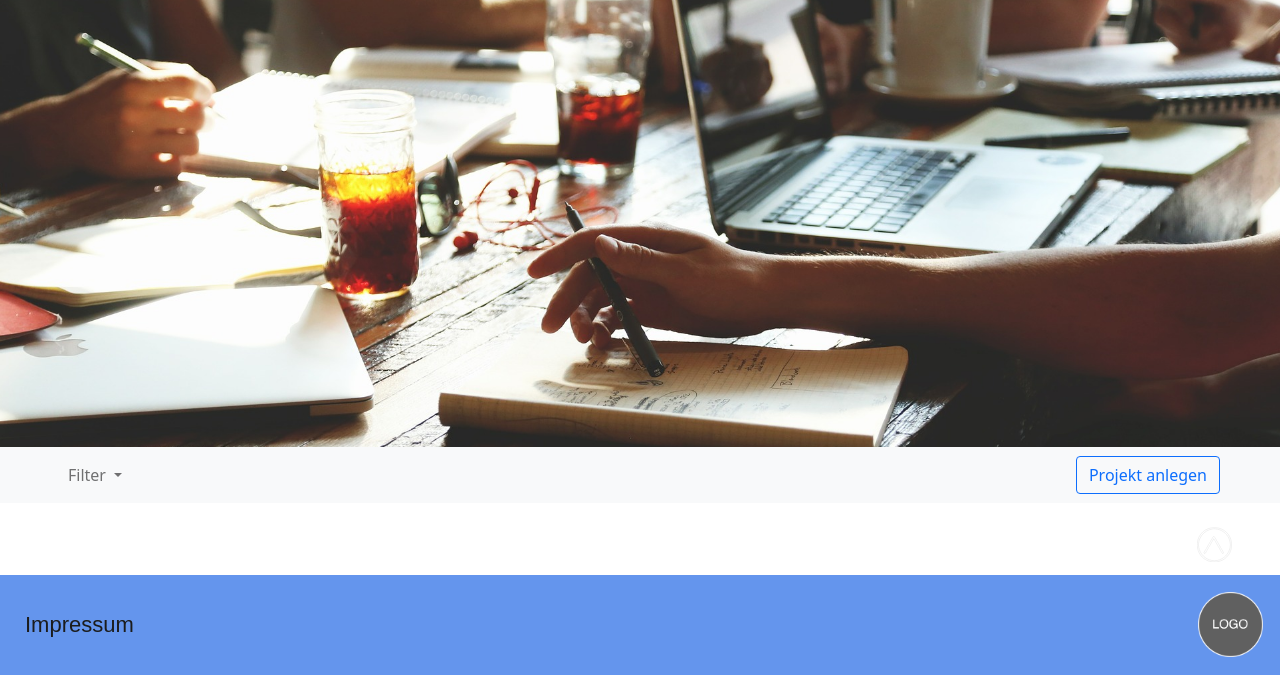
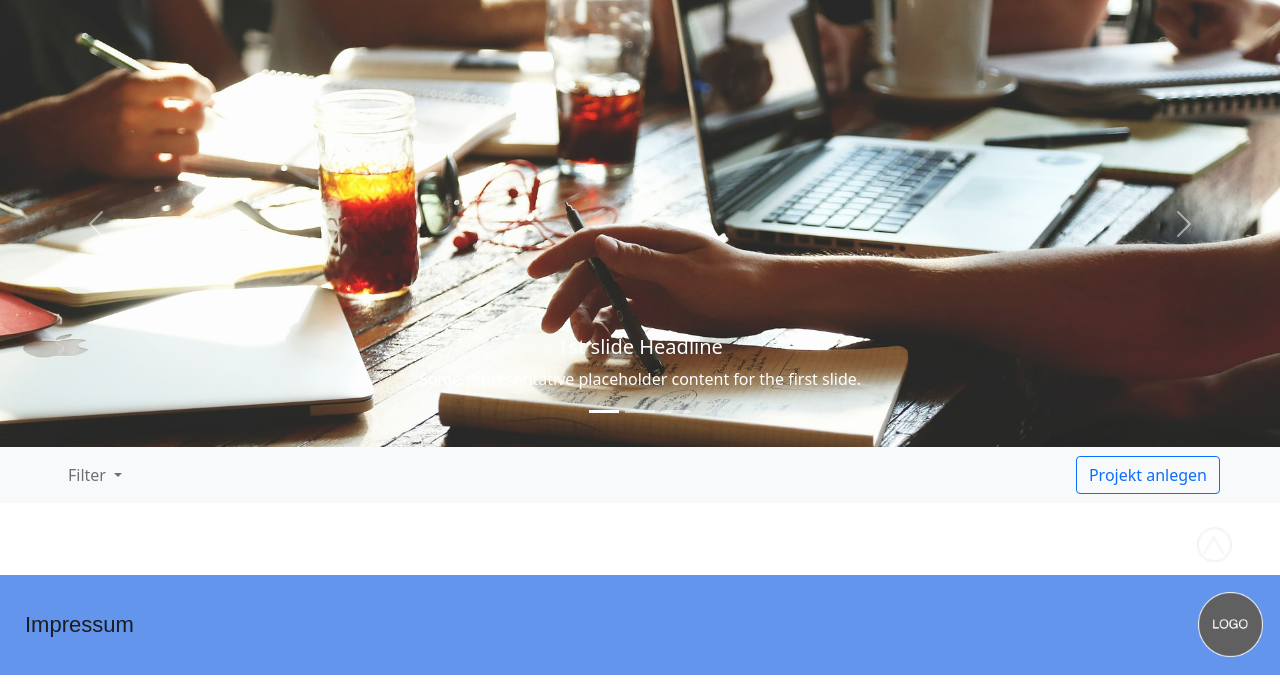
Before and after one commit to kigari94/One4All, a Spring app: page /views/home in a window 1280 px wide. Shown: the part 114-800 px from the top of the page. Run offline with Thymeleaf, Linux system fonts and the light colour scheme; the template is opened without the code that fills it, so the values that code supplies are empty.

Commit message:
Neue Home-Page-Ansicht

```diff
--- a/src/main/resources/templates/views/home.html
+++ b/src/main/resources/templates/views/home.html
@@ -9,6 +9,7 @@
     <title>One4All</title>
 </head>
 <body>
+
 <header class="header">
 
     <div class="logo">
@@ -32,6 +33,59 @@
         </ul>
     </div>
 </header>
+
+<div id="one4AllCarousel" class="carousel slide" data-bs-ride="carousel" data-bs-interval="10000">
+    <div class="carousel-indicators">
+        <button type="button"
+                data-bs-target="#one4AllCarousel"
+                data-bs-slide-to="0" class="active"
+                aria-current="true"
+                aria-label="Slide 1"
+        ></button>
+        <button type="button"
+                data-bs-target="#one4AllCarousel"
+                data-bs-slide-to="1"
+                aria-label="Slide 2"
+        ></button>
+        <button type="button"
+                data-bs-target="#one4AllCarousel"
+                data-bs-slide-to="2"
+                aria-label="Slide 3"
+        ></button>
+    </div>
+    <div class="carousel-inner">
+        <div class="carousel-item active">
+            <img th:src="@{/images/Slide_1.png}" class="d-block w-100" alt="">
+            <div class="carousel-caption d-none d-md-block">
+                <h5>1st slide Headline</h5>
+                <p>Some representative placeholder content for the first slide.</p>
+            </div>
+        </div>
+        <div class="carousel-item">
+            <img th:src="@{/images/Slide_2.jpg}" class="d-block w-100" alt="">
+            <div class="carousel-caption d-none d-md-block">
+                <h5>2nd slide Headline</h5>
+                <p>Some representative placeholder content for the second slide.</p>
+            </div>
+        </div>
+        <div class="carousel-item">
+            <img th:src="@{/images/Slide_3.jpg}" class="d-block w-100" alt="">
+            <div class="carousel-caption d-none d-md-block">
+                <h5>3rd slide Headline</h5>
+                <p>Some representative placeholder content for the third slide.</p>
+            </div>
+        </div>
+    </div>
+    <button class="carousel-control-prev" type="button" data-bs-target="#one4AllCarousel" data-bs-slide="prev">
+        <span class="carousel-control-prev-icon" aria-hidden="true"></span>
+        <span class="visually-hidden">Previous</span>
+    </button>
+    <button class="carousel-control-next" type="button" data-bs-target="#one4AllCarousel" data-bs-slide="next">
+        <span class="carousel-control-next-icon" aria-hidden="true"></span>
+        <span class="visually-hidden">Next</span>
+    </button>
+</div>
+
 <div th:if="${param.success}">
     <div id="successMessage" class="alert alert-success bootstrap d-flex justify-content-center" role="alert">
         <svg class="bi flex-shrink-0 me-2" width="24" height="24" role="img" aria-label="Success:">
@@ -42,9 +96,7 @@
         </div>
     </div>
 </div>
-<div class="imageStage">
-    <img th:src="@{/images/stage.png}" alt="stage" class="responsive">
-</div>
+
 <nav class="navbar navbar-expand-lg navbar-light bg-light">
     <div class="container-fluid">
         <div class="collapse navbar-collapse" id="navbarSupportedContent">
```
Also changed, not shown: src/main/resources/static/images/Slide_1.png (added), src/main/resources/static/images/Slide_2.jpg (added), src/main/resources/static/images/Slide_3.jpg (added).
